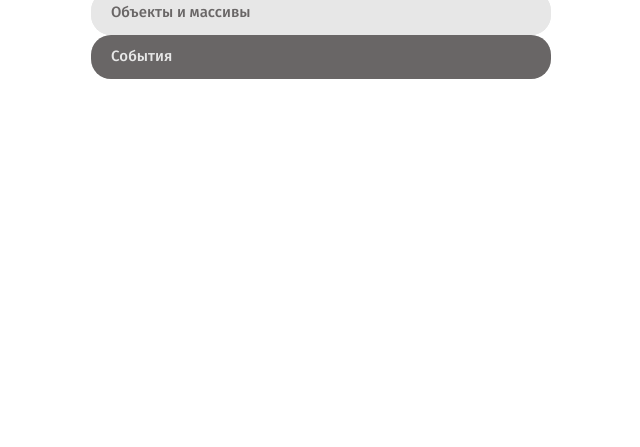
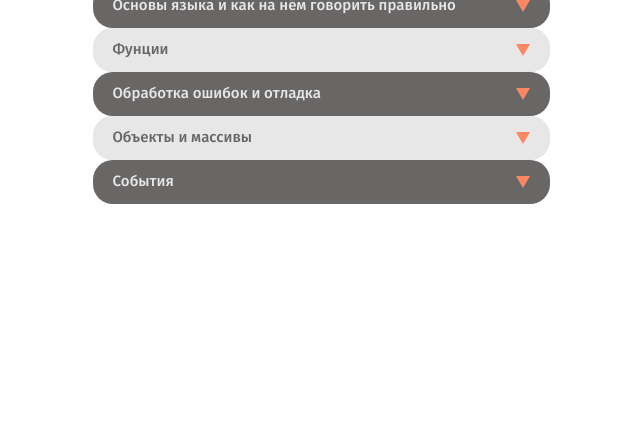
Before and after one commit to ArtDanshin/LoftSchool_TestJS, a website: page app/index.html in a window 1280 px wide. Shown: the part 353-800 px from the top of the page, without its empty margins (319-959 px from the left). Drawn offline with Linux system fonts and the light colour scheme.

Commit message:
Add trigger on title

```diff
--- a/app/scss/section/arcadeon.scss
+++ b/app/scss/section/arcadeon.scss
@@ -5,8 +5,8 @@
 }
 .wrapper {
 	position: absolute;
-	height: 500px;
-	width: 460px;
+	height: 250px;
+	width: 457px;
 	top: 0;
 	left: 0;
 	bottom: 0;
@@ -38,6 +38,7 @@
 
 		.arcad-list-item__title {
 			display: block;
+			position: relative;
 			background-color: #e7e7e7;
 			color: #696666;
 			border-radius: 20px;
@@ -46,10 +47,25 @@
 			&.active {
 				background-color: #ff8663;
 				color: #ffffff;
+
+				&:after {
+					background: url('/img/trig_up.png') 0 0 no-repeat;
+				}
 			}
 
 			&:hover {
 				cursor: pointer;
+			}
+
+			&:after {
+				content: '';
+				position: absolute;
+				display: block;
+				width: 14px;
+				height: 12px;
+				top: 16px;
+				right: 20px;
+				background: url('/img/trig_down.png') 0 0 no-repeat;
 			}
 		}
 	}
```
Also changed, not shown: app/css/main.css, app/css/section/arcadeon.css.
